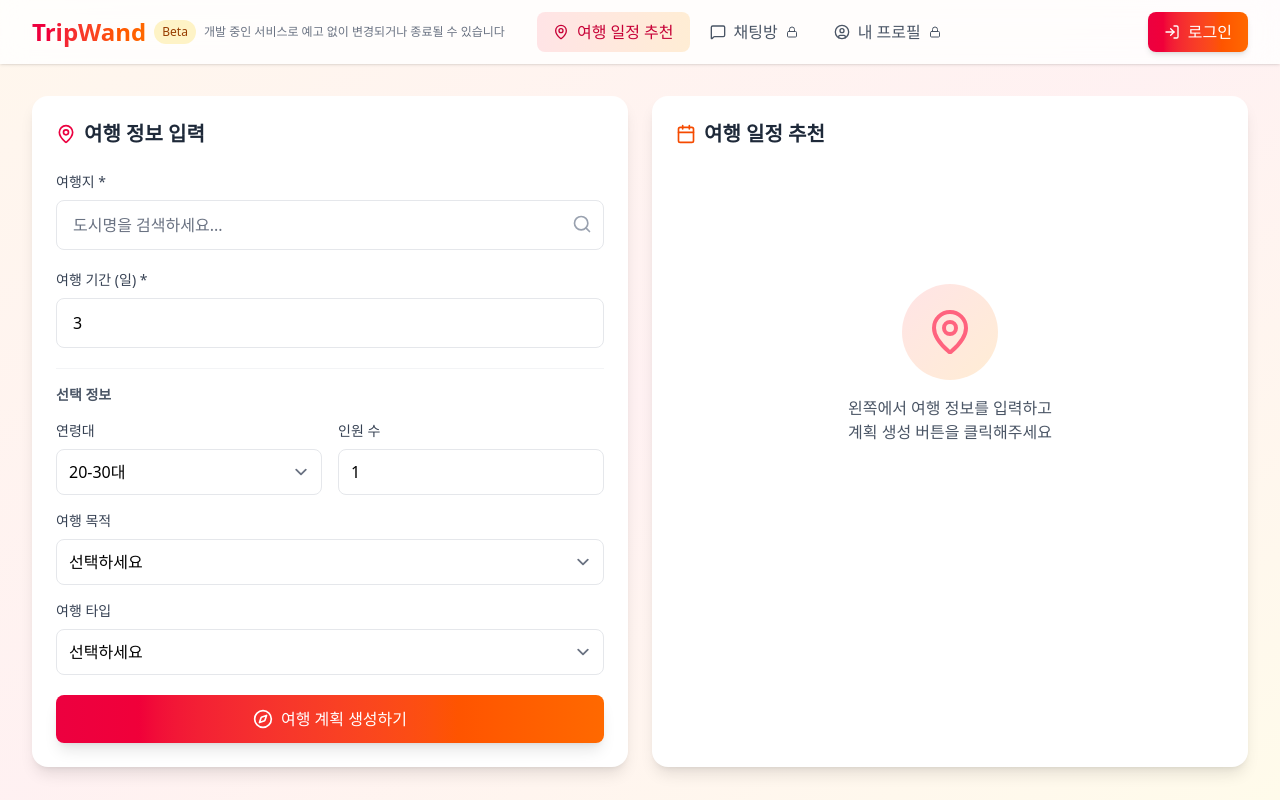
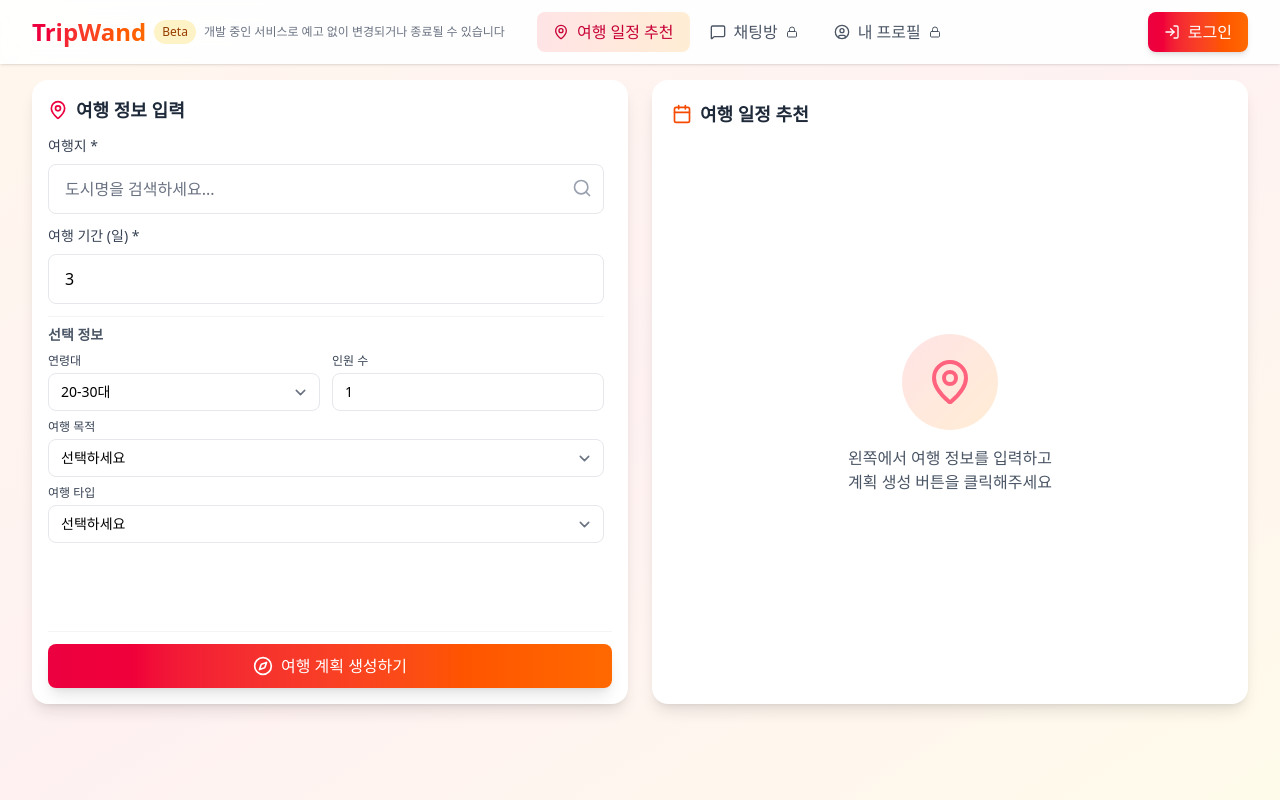
Before and after one commit to chris910512/tripwand-frontend, a SvelteKit app: page / in a window 1280 px wide. Built offline with nearby package versions, Linux system fonts and the light colour scheme.

Commit message:
Update main layout

```diff
--- a/src/routes/+page.svelte
+++ b/src/routes/+page.svelte
@@ -168,22 +168,31 @@
     }
 
     function handleTabClick(tab) {
-        if ((tab === 'chat' || tab === 'profile') && !isLoggedIn) {
-            showLoginModal = true;
-        } else {
-            activeTab = tab;
+        if (tab === 'chat' || tab === 'profile') {
+            alert('현재 개발중인 서비스로 지금은 여행 일정 추천만 사용 가능합니다.');
+            return;
         }
+        activeTab = tab;
     }
 
     function handleLogin() {
-        isLoggedIn = true;
+        alert('현재 개발중인 서비스로 지금은 여행 일정 추천만 사용 가능합니다.');
         showLoginModal = false;
     }
 </script>
 
-<div class="min-h-screen bg-gradient-to-br from-orange-50 via-rose-50 to-amber-50">
+<div class="min-h-screen bg-gradient-to-br from-orange-50 via-rose-50 to-amber-50 overscroll-none">
+<style>
+  body {
+    overscroll-behavior: none;
+    overflow-x: hidden;
+  }
+  html {
+    overflow-x: hidden;
+  }
+</style>
     <!-- Navigation -->
-    <nav class="bg-white/80 backdrop-blur-md shadow-sm sticky top-0 z-40">
+    <nav class="bg-white/90 backdrop-blur-md shadow-sm fixed top-0 left-0 right-0 z-50">
         <div class="max-w-7xl mx-auto px-4 sm:px-6 lg:px-8">
             <div class="flex justify-between items-center h-16">
                 <div class="flex items-center space-x-8">
@@ -240,7 +249,7 @@
                         </div>
                     {:else}
                         <button
-                                onclick={() => showLoginModal = true}
+                                onclick={() => alert('현재 개발중인 서비스로 지금은 여행 일정 추천만 사용 가능합니다.')}
                                 class="flex items-center space-x-2 px-4 py-2 rounded-lg bg-gradient-to-r from-rose-600 to-orange-500 text-white hover:from-rose-700 hover:to-orange-600 transition-all shadow-md hover:shadow-lg transform hover:scale-105"
                         >
                             <LogIn class="w-4 h-4" />
@@ -279,20 +288,36 @@
         </div>
     {/if}
 
+    <!-- Loading Overlay -->
+    {#if loading}
+        <div class="fixed inset-0 bg-black/50 backdrop-blur-sm flex items-center justify-center z-50">
+            <div class="bg-white rounded-2xl p-8 max-w-sm w-full mx-4 shadow-2xl text-center">
+                <div class="w-20 h-20 bg-gradient-to-br from-rose-100 to-orange-100 rounded-full flex items-center justify-center mx-auto mb-6">
+                    <div class="animate-spin rounded-full h-10 w-10 border-4 border-rose-200 border-t-rose-600"></div>
+                </div>
+                <h3 class="text-xl font-bold text-gray-800 mb-2">여행 계획 생성 중</h3>
+                <p class="text-gray-600">잠시만 기다려주세요...</p>
+                <div class="mt-4 bg-gray-200 rounded-full h-2 overflow-hidden">
+                    <div class="bg-gradient-to-r from-rose-500 to-orange-500 h-full rounded-full animate-pulse"></div>
+                </div>
+            </div>
+        </div>
+    {/if}
+
     <!-- Main Content -->
     {#if activeTab === 'planner'}
-        <div class="max-w-7xl mx-auto px-4 sm:px-6 lg:px-8 py-8">
-            <div class="grid grid-cols-1 lg:grid-cols-2 gap-6">
+        <div class="max-w-7xl mx-auto px-4 sm:px-6 lg:px-8 pt-20 pb-4" style="height: calc(100vh - 5rem);" class:pointer-events-none={loading} class:opacity-75={loading}>
+            <div class="grid grid-cols-1 xl:grid-cols-2 gap-6 h-full">
                 <!-- Left Panel - Input Form -->
-                <div class="bg-white rounded-2xl shadow-lg p-6">
-                    <h2 class="text-xl font-bold text-gray-800 mb-6 flex items-center">
+                <div class="bg-white rounded-2xl shadow-lg p-4 h-full flex flex-col">
+                    <h2 class="text-lg font-bold text-gray-800 mb-3 flex items-center flex-shrink-0">
                         <MapPin class="w-5 h-5 mr-2 text-rose-600" />
                         여행 정보 입력
                     </h2>
 
-                    <div class="space-y-5">
+                    <div class="space-y-3 flex-1 overflow-y-auto pr-2">
                         <!-- 여행지 -->
-                        <div>
+                        <div class="flex-shrink-0">
                             <label for="city-search" class="block text-sm font-medium text-gray-700 mb-2">
                                 여행지 *
                             </label>
@@ -307,7 +332,7 @@
                                 <Search class="absolute right-3 top-3.5 w-5 h-5 text-gray-400" />
 
                                 {#if showCityDropdown && cities.length > 0}
-                                    <div class="absolute z-10 w-full mt-1 bg-white border border-gray-200 rounded-lg shadow-lg max-h-48 overflow-auto">
+                                    <div class="absolute z-20 w-full mt-1 bg-white border border-gray-200 rounded-lg shadow-lg max-h-48 overflow-auto">
                                         {#each cities as city}
                                             <button
                                                     onclick={() => handleCitySelect(city)}
@@ -323,7 +348,7 @@
                         </div>
 
                         <!-- 여행 기간 -->
-                        <div>
+                        <div class="flex-shrink-0">
                             <label for="duration" class="block text-sm font-medium text-gray-700 mb-2">
                                 여행 기간 (일) *
                             </label>
@@ -338,16 +363,16 @@
                         </div>
 
                         <!-- 선택 정보 -->
-                        <div class="pt-4 border-t border-gray-100">
-                            <h3 class="text-sm font-semibold text-gray-600 mb-4">선택 정보</h3>
+                        <div class="pt-2 border-t border-gray-100 flex-shrink-0">
+                            <h3 class="text-sm font-semibold text-gray-600 mb-2">선택 정보</h3>
 
-                            <div class="grid grid-cols-2 gap-4">
+                            <div class="grid grid-cols-2 gap-3">
                                 <div>
-                                    <label for="age-group" class="block text-sm font-medium text-gray-700 mb-2">연령대</label>
+                                    <label for="age-group" class="block text-xs font-medium text-gray-700 mb-1">연령대</label>
                                     <select
                                             id="age-group"
                                             bind:value={formData.ageGroup}
-                                            class="w-full px-3 py-2.5 border border-gray-200 rounded-lg focus:ring-2 focus:ring-rose-500"
+                                            class="w-full px-3 py-2 border border-gray-200 rounded-lg focus:ring-2 focus:ring-rose-500 text-sm"
                                     >
                                         {#each ageGroups as age}
                                             <option value={age}>{age}</option>
@@ -356,25 +381,25 @@
                                 </div>
 
                                 <div>
-                                    <label for="group-size" class="block text-sm font-medium text-gray-700 mb-2">인원 수</label>
+                                    <label for="group-size" class="block text-xs font-medium text-gray-700 mb-1">인원 수</label>
                                     <input
                                             id="group-size"
                                             type="number"
                                             min="1"
                                             max="20"
                                             bind:value={formData.groupSize}
-                                            class="w-full px-3 py-2.5 border border-gray-200 rounded-lg focus:ring-2 focus:ring-rose-500"
+                                            class="w-full px-3 py-2 border border-gray-200 rounded-lg focus:ring-2 focus:ring-rose-500 text-sm"
                                     />
                                 </div>
                             </div>
 
-                            <div class="mt-4 space-y-4">
+                            <div class="mt-2 space-y-2">
                                 <div>
-                                    <label for="travel-purpose" class="block text-sm font-medium text-gray-700 mb-2">여행 목적</label>
+                                    <label for="travel-purpose" class="block text-xs font-medium text-gray-700 mb-1">여행 목적</label>
                                     <select
                                             id="travel-purpose"
                                             bind:value={formData.purpose}
-                                            class="w-full px-3 py-2.5 border border-gray-200 rounded-lg focus:ring-2 focus:ring-rose-500"
+                                            class="w-full px-3 py-2 border border-gray-200 rounded-lg focus:ring-2 focus:ring-rose-500 text-sm"
                                     >
                                         <option value="">선택하세요</option>
                                         {#each purposes as purpose}
@@ -384,11 +409,11 @@
                                 </div>
 
                                 <div>
-                                    <label for="travel-type" class="block text-sm font-medium text-gray-700 mb-2">여행 타입</label>
+                                    <label for="travel-type" class="block text-xs font-medium text-gray-700 mb-1">여행 타입</label>
                                     <select
                                             id="travel-type"
                                             bind:value={formData.travelType}
-                                            class="w-full px-3 py-2.5 border border-gray-200 rounded-lg focus:ring-2 focus:ring-rose-500"
+                                            class="w-full px-3 py-2 border border-gray-200 rounded-lg focus:ring-2 focus:ring-rose-500 text-sm"
                                     >
                                         <option value="">선택하세요</option>
                                         {#each types as type}
@@ -399,15 +424,18 @@
                             </div>
                         </div>
 
+                    </div>
+
+                    <div class="flex-shrink-0 pt-3 border-t border-gray-100">
                         <button
                                 onclick={handleGeneratePlan}
                                 disabled={loading}
-                                class="w-full py-3 bg-gradient-to-r from-rose-600 to-orange-500 text-white font-medium rounded-lg hover:from-rose-700 hover:to-orange-600 transition-all transform hover:scale-[1.02] disabled:opacity-50 disabled:cursor-not-allowed flex items-center justify-center shadow-lg"
+                                class="w-full py-2.5 bg-gradient-to-r from-rose-600 to-orange-500 text-white font-medium rounded-lg hover:from-rose-700 hover:to-orange-600 transition-all transform hover:scale-[1.02] disabled:opacity-50 disabled:cursor-not-allowed flex items-center justify-center shadow-lg relative"
                         >
                             {#if loading}
                                 <div class="flex items-center">
                                     <div class="animate-spin rounded-full h-5 w-5 border-b-2 border-white mr-2"></div>
-                                    생성 중...
+                                    여행 계획 생성 중...
                                 </div>
                             {:else}
                                 <Compass class="w-5 h-5 mr-2" />
@@ -418,14 +446,15 @@
                 </div>
 
                 <!-- Right Panel - Output -->
-                <div class="bg-white rounded-2xl shadow-lg p-6">
-                    <h2 class="text-xl font-bold text-gray-800 mb-6 flex items-center">
+                <div class="bg-white rounded-2xl shadow-lg p-5 h-full flex flex-col">
+                    <h2 class="text-lg font-bold text-gray-800 mb-4 flex items-center flex-shrink-0">
                         <Calendar class="w-5 h-5 mr-2 text-orange-600" />
                         여행 일정 추천
                     </h2>
 
+                    <div class="flex-1 overflow-hidden">
                     {#if travelPlan}
-                        <div class="space-y-4">
+                        <div class="space-y-3 h-full">
                             <!-- Overview -->
                             <div class="bg-gradient-to-r from-rose-50 to-orange-50 rounded-lg p-4">
                                 <h3 class="font-semibold text-gray-800 mb-2">{formData.destination}</h3>
@@ -442,7 +471,7 @@
                             </div>
 
                             <!-- Daily Schedule -->
-                            <div class="space-y-3 max-h-96 overflow-y-auto pr-2">
+                            <div class="space-y-3 max-h-[500px] overflow-y-auto pr-2">
                                 {#each travelPlan.itinerary as dayPlan}
                                     <div class="border border-gray-100 rounded-lg p-4 hover:shadow-md transition-shadow">
                                         <h4 class="font-semibold text-gray-800 mb-3 flex items-center">
@@ -515,7 +544,7 @@
                             {/if}
                         </div>
                     {:else}
-                        <div class="flex flex-col items-center justify-center h-96 text-gray-400">
+                        <div class="flex flex-col items-center justify-center h-full text-gray-400">
                             <div class="w-24 h-24 bg-gradient-to-br from-rose-100 to-orange-100 rounded-full flex items-center justify-center mb-4">
                                 <MapPin class="w-12 h-12 text-rose-400" />
                             </div>
@@ -525,6 +554,7 @@
                             </p>
                         </div>
                     {/if}
+                    </div>
                 </div>
             </div>
         </div>
```
